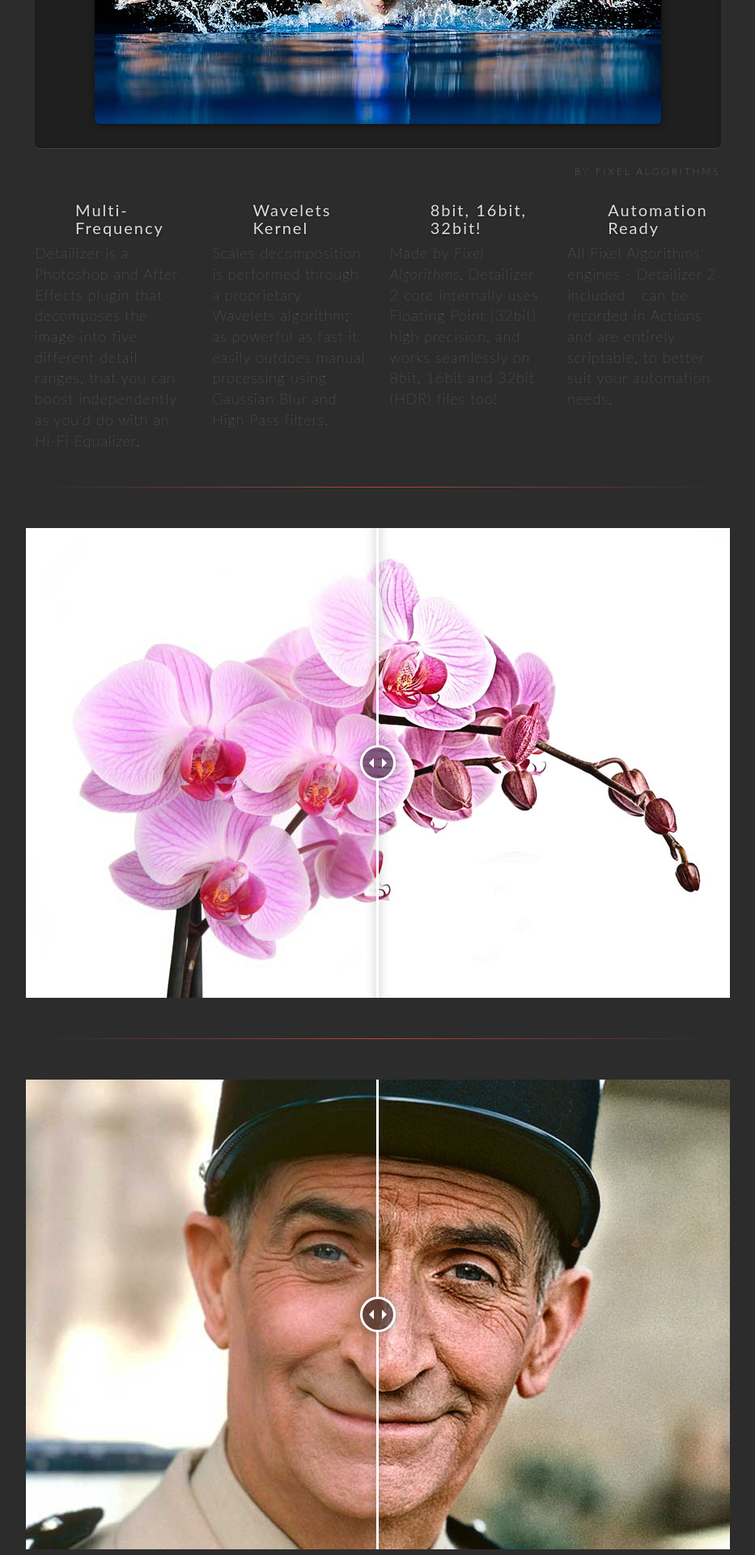
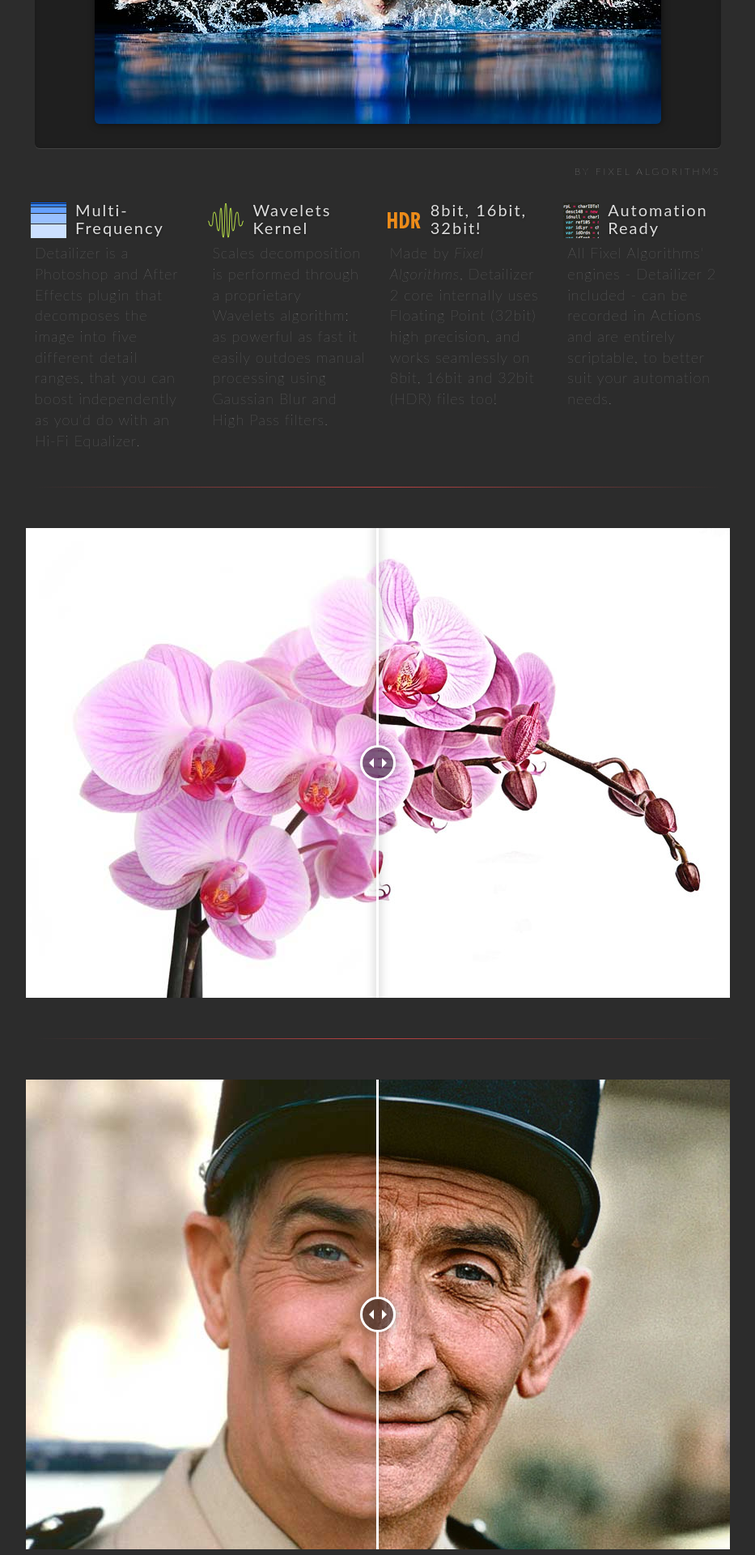
Before and after one commit to FixelAlgorithmsTeam/fixel, a Jekyll site: the page built from products/detailizer2/index.html, in a window 1280 px wide. Shown: the part 535-2455 px from the top of the page at 81% size, without its empty margins (27-960 px from the left). Built offline with Jekyll 4.4.1, drawn with Linux system fonts in a browser that asks for light colours; nearby versions of some CDN libraries; comment, search, counter and statistics services are not loaded.

Commit message:
New 	- 	Updated path for Detailizer 2. Fixed 	- 	B Known Issues 	-	C To Do 	- 	Enable MathJax (See documentation). Remarks 	- 	E

```diff
--- a/css/Theme.css
+++ b/css/Theme.css
@@ -657,7 +657,7 @@ footer > .container {
 /* Features */
 
 .feature-detailizer:before {
-	background: url({{site.baseurl}}/products/detailizer/images/detailizer-features.png) no-repeat;
+	background: url({{site.baseurl}}/products/detailizer2/images/detailizer-features.png) no-repeat;
 }
 
 .detailizer-frequency:before {
@@ -679,7 +679,7 @@ footer > .container {
 /* Documentation */
 
 .detailizer-doc-sprite {
-	background: url({{site.baseurl}}/products/detailizer/images/detailizer-doc-sprite.png) no-repeat;
+	background: url({{site.baseurl}}/products/detailizer2/images/detailizer-doc-sprite.png) no-repeat;
 	width:100px;
 	height: 100px;
 }
```
